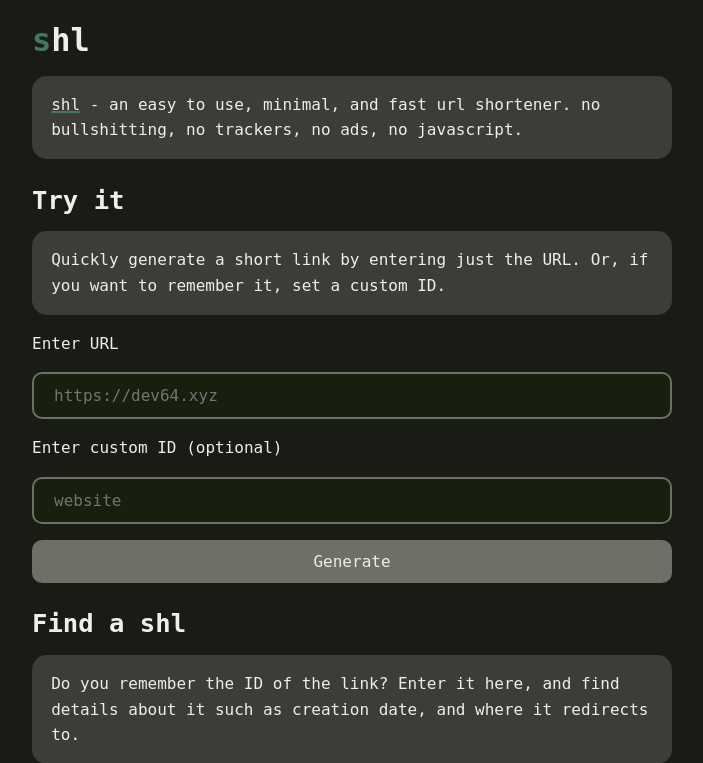
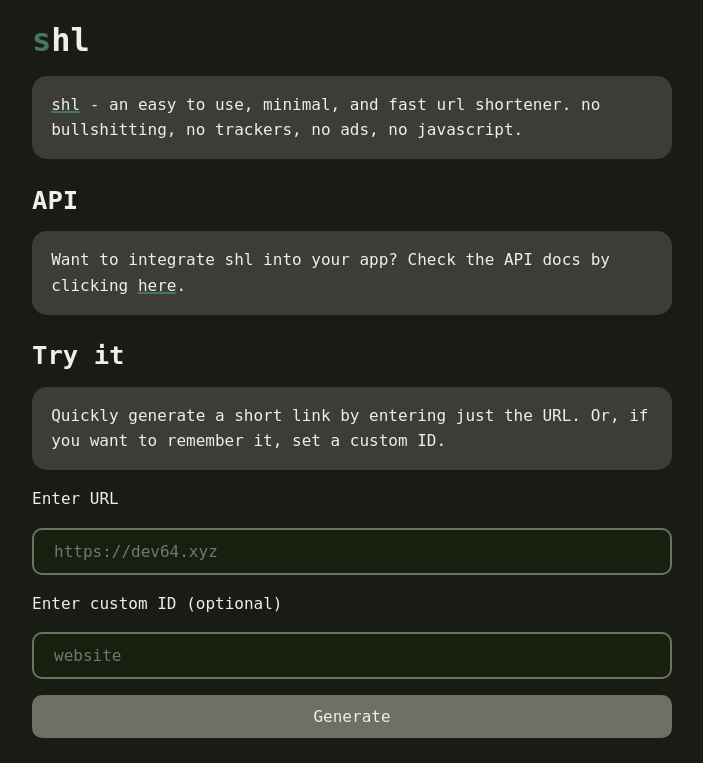
Before and after one commit to devlocalhost/shl, a Flask app: page / in a window 1280 px wide. Shown: the top 763 px of the page, without its empty margins (288-991 px from the left). Run offline with Flask 3, Linux system fonts and the light colour scheme; some web fonts are replaced.

Commit message:
add missing requirement

```diff
--- a/requirements.txt
+++ b/requirements.txt
@@ -1,2 +1,3 @@
+gunicorn
 flask
 pytz
--- a/templates/index.html
+++ b/templates/index.html
@@ -7,6 +7,9 @@
 {% block content %}
     <h1 class="colored">shl</h1>
     <p><a href="/">shl</a> - an easy to use, minimal, and fast url shortener. no bullshitting, no trackers, no ads, no javascript.</p>
+
+    <h2>API</h2>
+    <p>Want to integrate shl into your app? Check the API docs by clicking <a href="/api">here</a>.</p>
 
     <h2>Try it</h2>
     <p>Quickly generate a short link by entering just the URL. Or, if you want to remember it, set a custom ID.</p>
```
